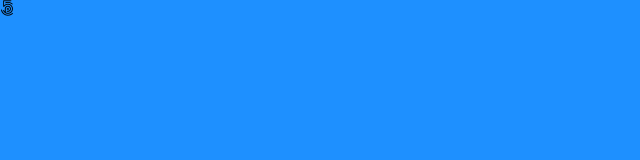
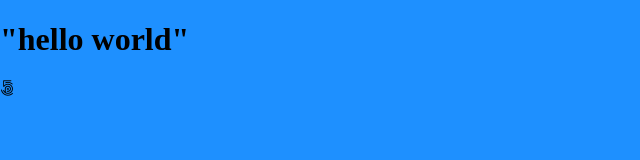
Before and after one commit to shashankskb18700/test, a plain HTML site: page index.html in a window 1280 px wide. Shown: the whole page, without its empty margins (0-640 px from the left). Drawn offline with Linux system fonts and the light colour scheme.

Commit message:
hello world

```diff
--- a/index.html
+++ b/index.html
@@ -10,6 +10,7 @@
   <link rel="stylesheet" href="style.css">
 </head>
 <body>
+  <h1>"hello world"</h1>
   <i class="fab fa-500px"></i>
   <!--  -->
 </body>
```
